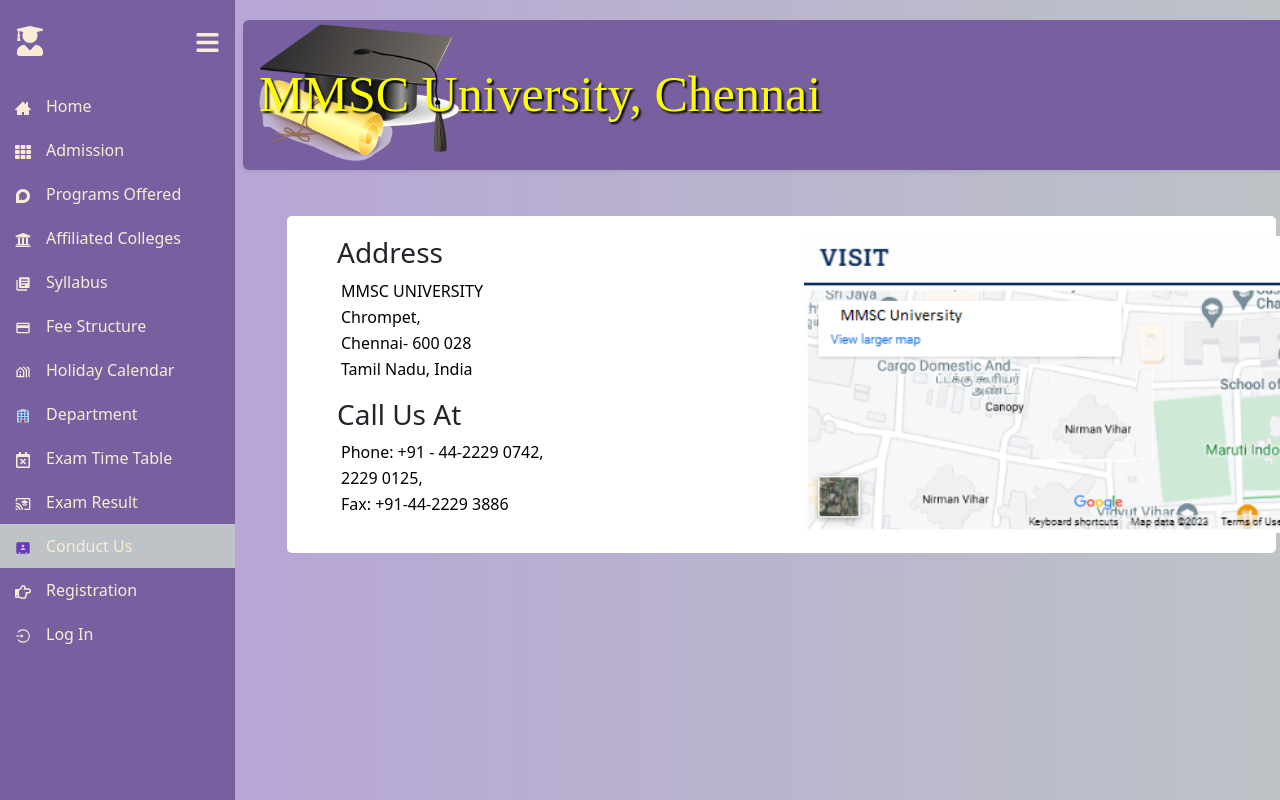
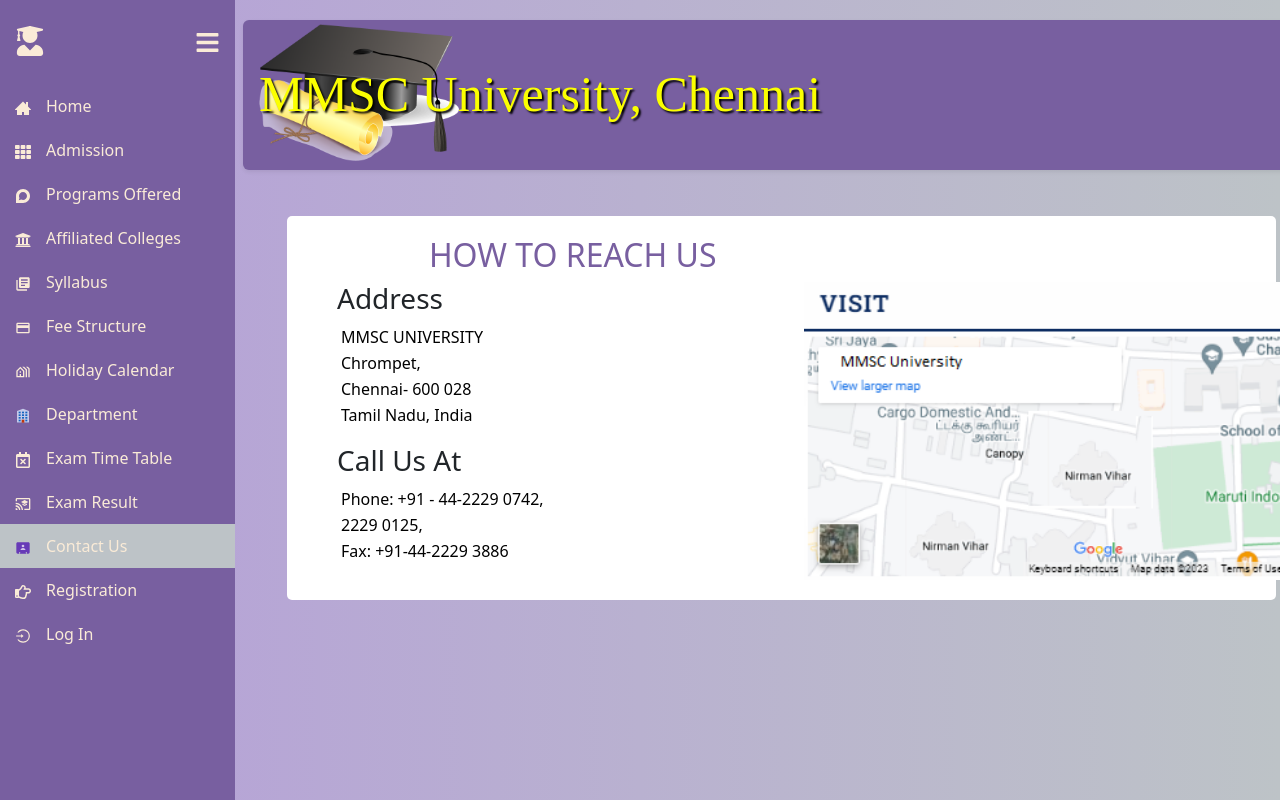
Before and after one commit to YODA-SuperKings/University-Admin, a React (Create React App) app in the folder University Admin Web/university_admin_web/: page /ConductUs in a window 1280 px wide. Shown: the top 800 px of the page. Built offline with nearby package versions, Linux system fonts and the light colour scheme; sample sign-in values are in the browser's storage.

Commit message:
UI Small correction

```diff
--- a/University Admin Web/university_admin_web/src/Components/AffiliatedColleges.js
+++ b/University Admin Web/university_admin_web/src/Components/AffiliatedColleges.js
@@ -35,9 +35,9 @@ function AffiliatedColleges()
                 <thead>
                     <tr>
                         <th>District</th>
-                        <th>Government Colleges</th>
-                        <th>Aided Colleges</th>
-                        <th>SelfFinanced Colleges</th>
+                        <th>Government</th>
+                        <th>Aided</th>
+                        <th>Self Financed</th>
                         <th>Total</th>
                     </tr>
                 </thead>
--- a/University Admin Web/university_admin_web/src/Components/CollegeInfo.js
+++ b/University Admin Web/university_admin_web/src/Components/CollegeInfo.js
@@ -57,7 +57,7 @@ function CollegeInfo(){
 
     return(
         <div className="form-collegeInfo">
-            <div><h1 className='document_header'>Collge Information</h1></div>
+            <div><h1 className='document_header'>College Information</h1></div>
             <div className="form-collegeInfo-body">
                 <Table responsive bordered hover variant="light">
                     <thead>
--- a/University Admin Web/university_admin_web/src/Components/ConductUs.js
+++ b/University Admin Web/university_admin_web/src/Components/ConductUs.js
@@ -3,6 +3,7 @@ const ConductUs = () => {
 return (
 	<div>
    <div class="form-department">
+        <h1 className="contactusheader" style={{marginLeft: "10%"}}>How To Reach Us</h1>
         <div className="row">
           <div className="col">
           <h3 class="elementor-image-box-title">Address</h3>
--- a/University Admin Web/university_admin_web/src/Components/Sidebar.js
+++ b/University Admin Web/university_admin_web/src/Components/Sidebar.js
@@ -125,7 +125,7 @@ const menuItem = [
     },
     {
        path: "/ConductUs",
-       name: "Conduct Us",
+       name: "Contact Us",
        icon: <FcBusinessContact/>
     },
  /*------------------Downloads End--------------------------*/
@@ -154,10 +154,10 @@ function Sidebar({children}){
     let tempmenu = []
     let loginType = localStorage.getItem("LoginType");
 
-    tempmenu = ["Home","Admission","Programs Offered","Affiliated Colleges","Syllabus","Fee Structure","Holiday Calendar","Department","Exam Time Table","Exam Result","Registration","Conduct Us","Log In"]
+    tempmenu = ["Home","Admission","Programs Offered","Affiliated Colleges","Syllabus","Fee Structure","Holiday Calendar","Department","Exam Time Table","Exam Result","Registration","Contact Us","Log In"]
     if(loginType === "1")
     {
-        tempmenu = ["Home","College Info","Student Details","Certificate Verfication","Student Attendance","Model Papers","Exam Evaluation","Student Profile",
+        tempmenu = ["Home","College Info","Student Details","Certificate Verfication","Model Papers",
         "Payment","Exam Result","Log Out"]
     }
     else  if(loginType === "2")
@@ -170,7 +170,7 @@ function Sidebar({children}){
     }
     else  if(loginType === "4")
     {
-        tempmenu = ["Home","Student Profile","Document","Payment","Model Papers","Exam Time Table","Exam Result","Hall Ticket Download","Download","Log Out"]
+        tempmenu = ["Home","Document","Payment","Model Papers","Exam Time Table","Exam Result","Hall Ticket Download","Download","Log Out"]
     }
 
     menuItem.forEach(mi => {
--- a/University Admin Web/university_admin_web/src/Styles/style.css
+++ b/University Admin Web/university_admin_web/src/Styles/style.css
@@ -927,7 +927,14 @@ footer {
 
 .li_icon{
   margin-left: 3%;
-  color: rgb(251 255 0);
+  color: #e7261d;
   font-size: 31px;
   font-weight: bold;
 }
+
+.contactusheader{
+  text-align: left;
+  font-size: xx-large;
+  color: #785fa0;
+  text-transform: uppercase;
+}
```
